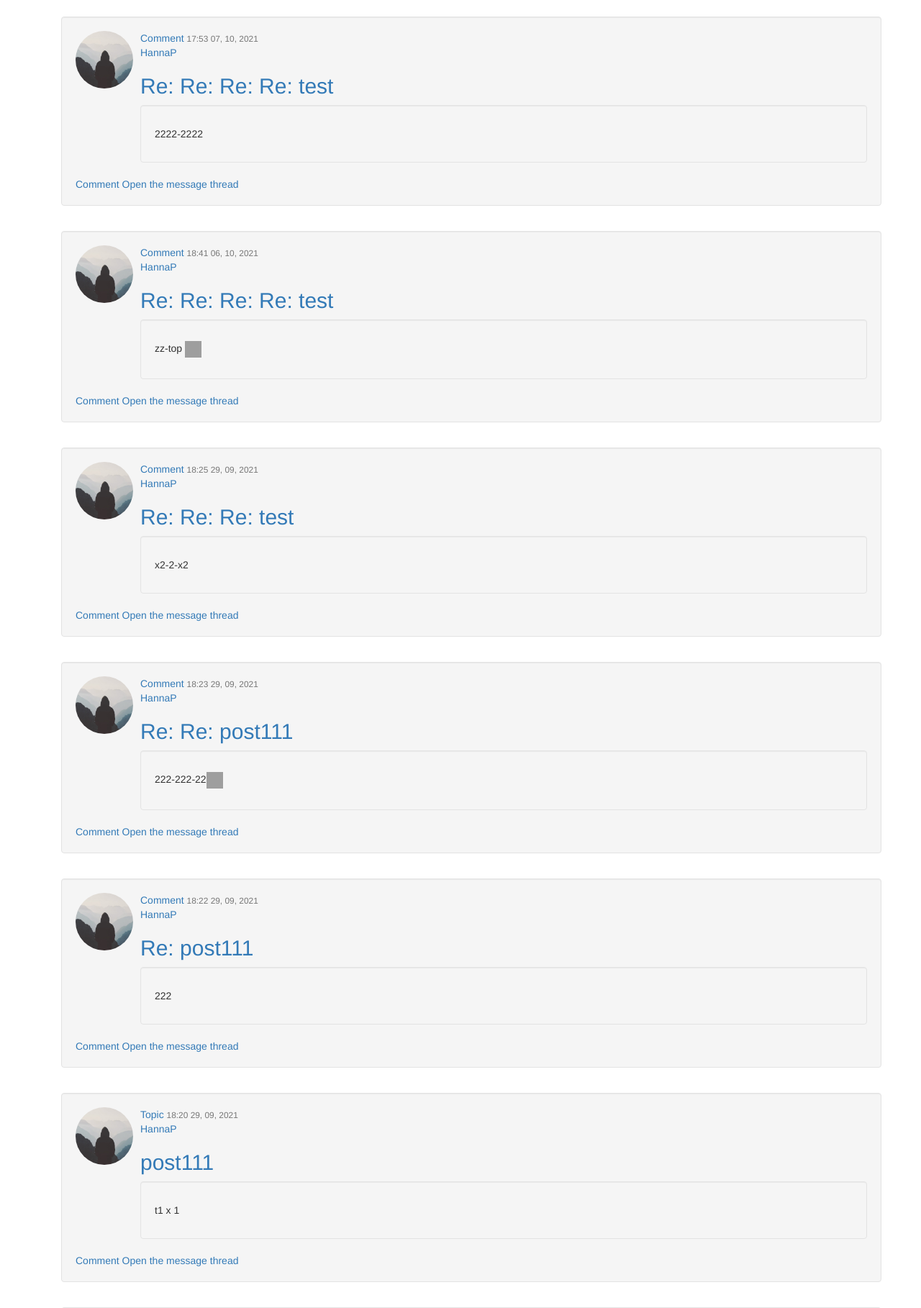
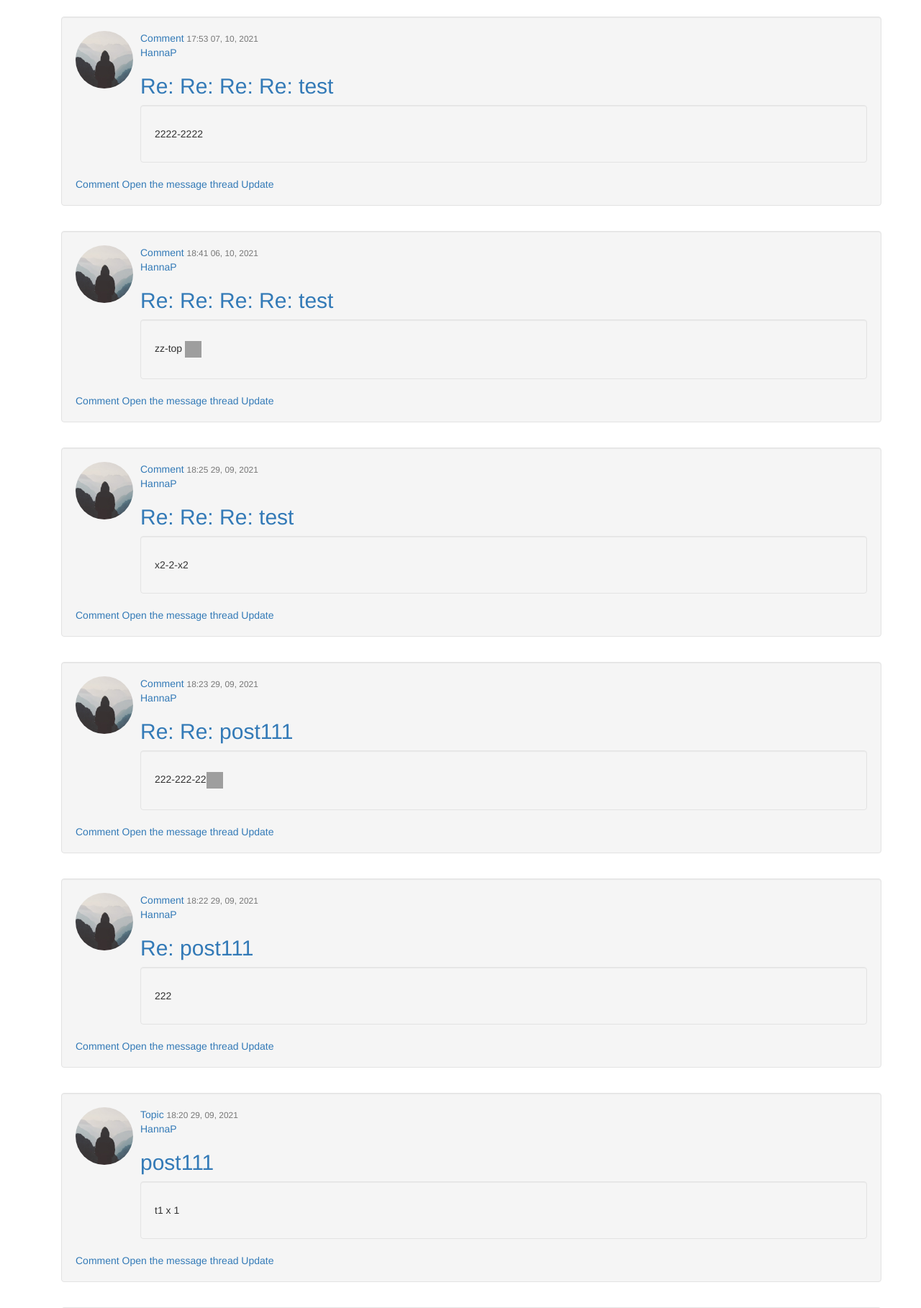
Before and after one commit to hann1010/simpleforum_test, a Django app: page /latest/all/ in a window 1280 px wide. Shown: the part 483-2301 px from the top of the page at 72% size. Run offline with Django 3.2, Linux system fonts and the light colour scheme; a user stored in the database is signed in; data comes from the database, SQL or seed files in the repository; both versions use the stored data as it was after the commit; some libraries are stand-ins or nearby versions.

Commit message:
fixed htmls

```diff
--- a/forum/templates/forum/itemview.html
+++ b/forum/templates/forum/itemview.html
@@ -39,6 +39,9 @@
                 </script>
                 <a class="mr-2" href="{% url 'forum_comment-create' post.id %}">Comment</a>
                 <a class="mr-2" href="{% url 'forum_thread' post.id %}">Open the message thread</a>
+                {% if post.author == user %}
+                <a class="mr-2" href="{% url 'forum_all_update' post.id %}">Update</a>
+                {% endif %}
             </div>
         </div>
         {% endfor %}
--- a/users/forms.py
+++ b/users/forms.py
@@ -16,9 +16,9 @@ class UserUpdateForm(forms.ModelForm):
 
     class Meta:
         model = User
-        fields = ['username', 'first_name', 'last_name', 'email']
+        fields = ['username', 'first_name', 'last_name', 'email',]
 
 class ProfileUpdateForm(forms.ModelForm):
     class Meta:
         model = Profile
-        fields = ['list_rows', 'items_in_page',]
+        fields = ['list_rows', 'items_in_page']
```
Also changed, not shown: db.sqlite3, media/profile_pics/default2_4vVNEpp_ppAFPCD_XPyZP4U.jpg (added).
